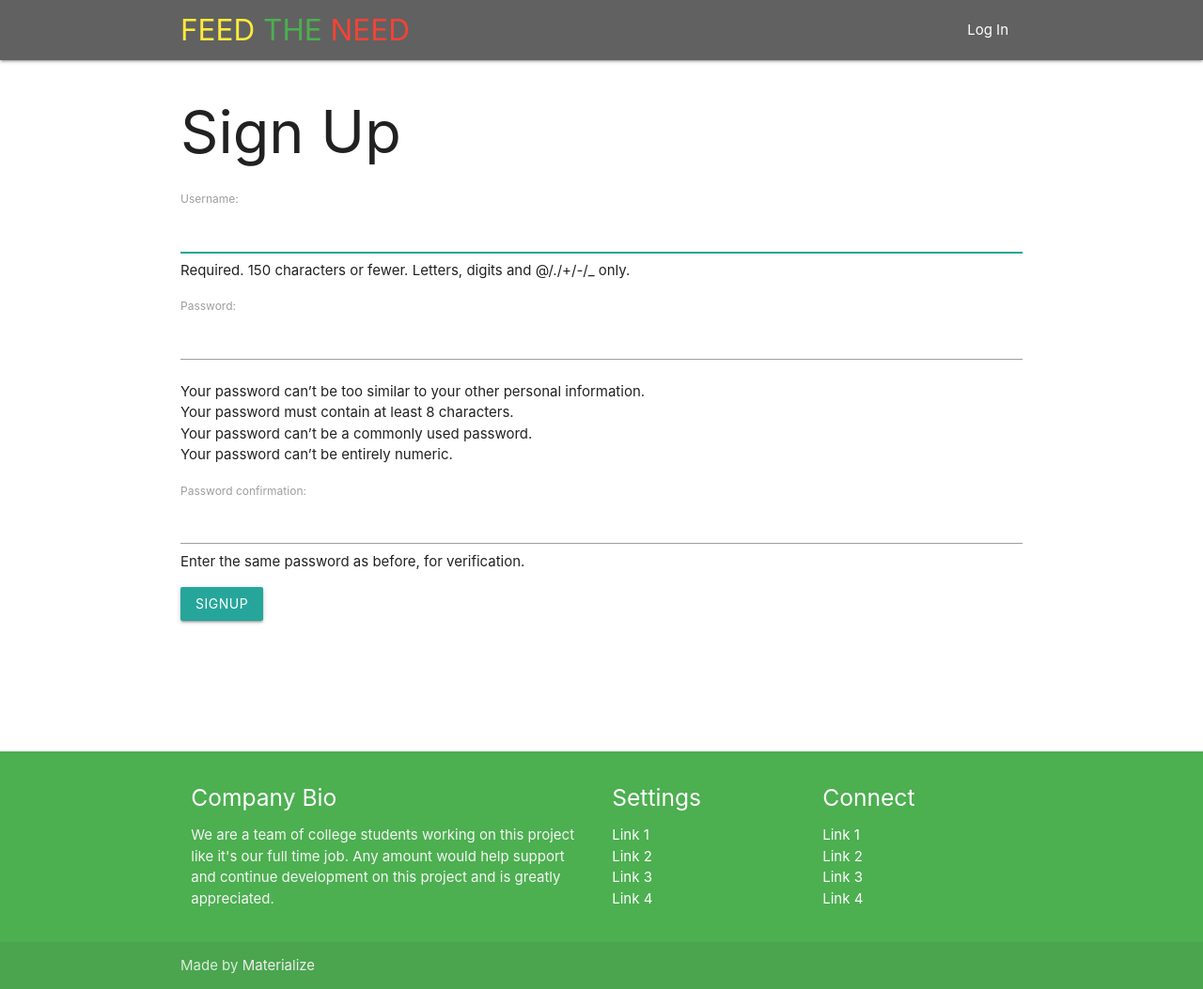
After one commit to KarenkSmith/feed-the-need, a Django app: page /accounts/signup in a window 1280 px wide. The commit adds this page. Shown: the whole page at 94% size. Run offline with Django 3.2, Linux system fonts and the light colour scheme.

Commit message:
sign up form

```diff
--- a/f_d_n/settings.py
+++ b/f_d_n/settings.py
@@ -127,6 +127,7 @@ USE_TZ = True
 
 STATIC_URL = '/static/'
 LOGIN_REDIRECT_URL = '/feeds/'
+LOGOUT_REDIRECT_URL = '/'
 
 STATICFILES_DIRS = [
     os.path.join(BASE_DIR, "static"),
--- a/main/templates/base.html
+++ b/main/templates/base.html
@@ -19,9 +19,15 @@
 					<a id="logo-container" href="/" class="brand-logo"><span class="yellow-text">FEED</span> <span class="green-text">THE</span> <span class="red-text">NEED</span></a>
 					<!-- nav menu -->
 					<ul class="right hide-on-med-and-down">
-						<li>
 
-						</li>
+								{% if user.is_authenticated %}
+								<li><a href="{% url 'signup' %}">Sign Up</a></li>
+									<li><a href="{% url 'logout' %}">Log Out</a></li>
+								{% else %}
+									<li><a href="{% url 'login' %}">Log In</a></li>
+								{% endif %}
+
+
 					</ul>
 					<!-- #nav-mobile sidenav -->
 					<ul id="nav-mobile" class="sidenav yellow">
@@ -35,13 +41,6 @@
 
     <main class="container">
 				{% block content %}
-				<li><a href="{% url 'about' %}">About</a></li>
-				{% if user.is_authenticated %}
-
-					<li><a href="{% url 'logout' %}">Log Out</a></li>
-				{% else %}
-					<li><a href="{% url 'login' %}">Log In</a></li>
-				{% endif %}
         {% endblock %}
     </main>
 	 <footer class="page-footer green">
@@ -75,7 +74,7 @@
 			</div>
 			<div class="footer-copyright">
 			  <div class="container">
-			  Made byy <a class="grey-text text-lighten-3" href="http://materializecss.com">Materialize</a>
+			  Made by <a class="grey-text text-lighten-3" href="http://materializecss.com">Materialize</a>
 			  </div>
 			</div>
 		 </footer>
--- /dev/null
+++ b/main/templates/registration/signup.html
@@ -0,0 +1,14 @@
+{% extends 'base.html' %}
+{% block content %}
+
+<h1>Sign Up</h1>
+
+{% if error_message %}<p class="red-text">{{ error_message }}</p>{% endif %}
+
+<form method="post" action="{% url 'signup' %}">
+  {% csrf_token %}
+  {{ form.as_p }}
+  <input type="submit" class="btn" value="signup">
+</form>
+
+{% endblock %}
--- a/main/urls.py
+++ b/main/urls.py
@@ -4,5 +4,7 @@ from . import views
 urlpatterns = [
    path('', views.home, name='home'),
    path('about/', views.about, name='about'),
+   path('feeds/', views.feeds, name='feeds'),
    path('accounts/', include('django.contrib.auth.urls')),
+   path('accounts/signup', views.signup, name='signup'),
 ]
--- a/main/views.py
+++ b/main/views.py
@@ -1,5 +1,7 @@
 from django.shortcuts import render
 from django.http import HttpResponse
+from django.contrib.auth import login
+from django.contrib.auth.forms import UserCreationForm
 
 # Views
 
@@ -10,3 +12,22 @@ def home(request):
 # About
 def about(request):
   return render(request, 'about.html')
+
+def feeds(request):
+  return render(request, 'feeds.html')
+
+def signup(request):
+  error_message = ''
+  if request.method == 'POST':
+    form = UserCreationForm(request.POST)
+    if form.is_valid():
+      user = form.save()
+      # This is how we log a user in via code
+      login(request, user)
+      return redirect('index')
+    else:
+      error_message = 'Invalid credentials - try again'
+  # A bad POST or a GET request, so render signup.html with an empty form
+  form = UserCreationForm()
+  context = {'form': form, 'error_message': error_message}
+  return render(request, 'registration/signup.html', context)
```
